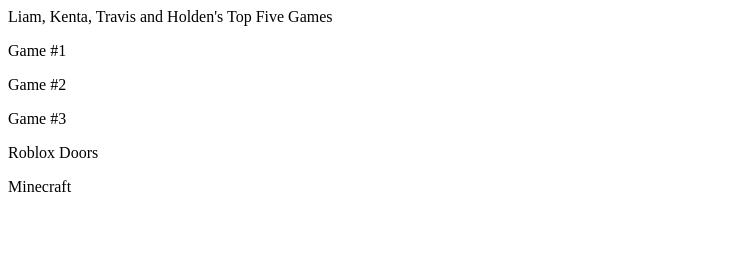
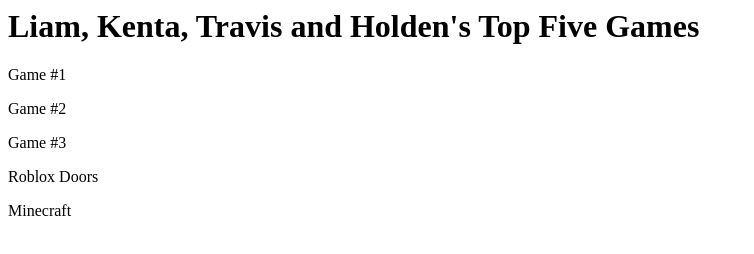
Before and after one commit to greatestdev100/top5-games, a plain HTML site: page index.html in a window 1280 px wide. Shown: the whole page, without its empty margins (0-754 px from the left). Drawn offline with Linux system fonts and the light colour scheme.

Commit message:
Update index.html

```diff
--- a/index.html
+++ b/index.html
@@ -1,6 +1,7 @@
  <html>
-  <header>
-   Liam, Kenta, Travis and Holden's Top Five Games
+  <body>
+   <div id="title">
+    <h1>Liam, Kenta, Travis and Holden's Top Five Games</h1>
    <p>
    Game #1
    <p>
```
